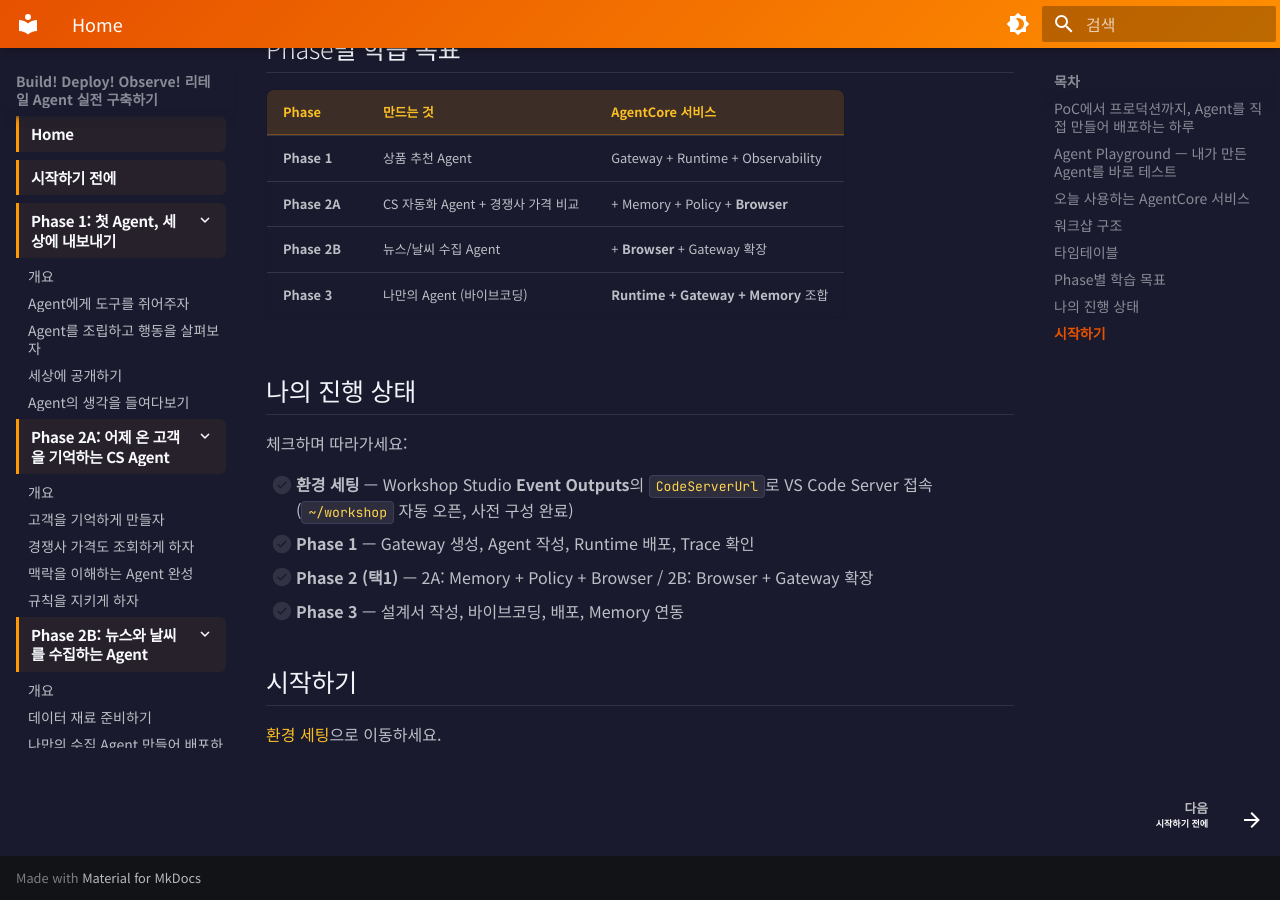
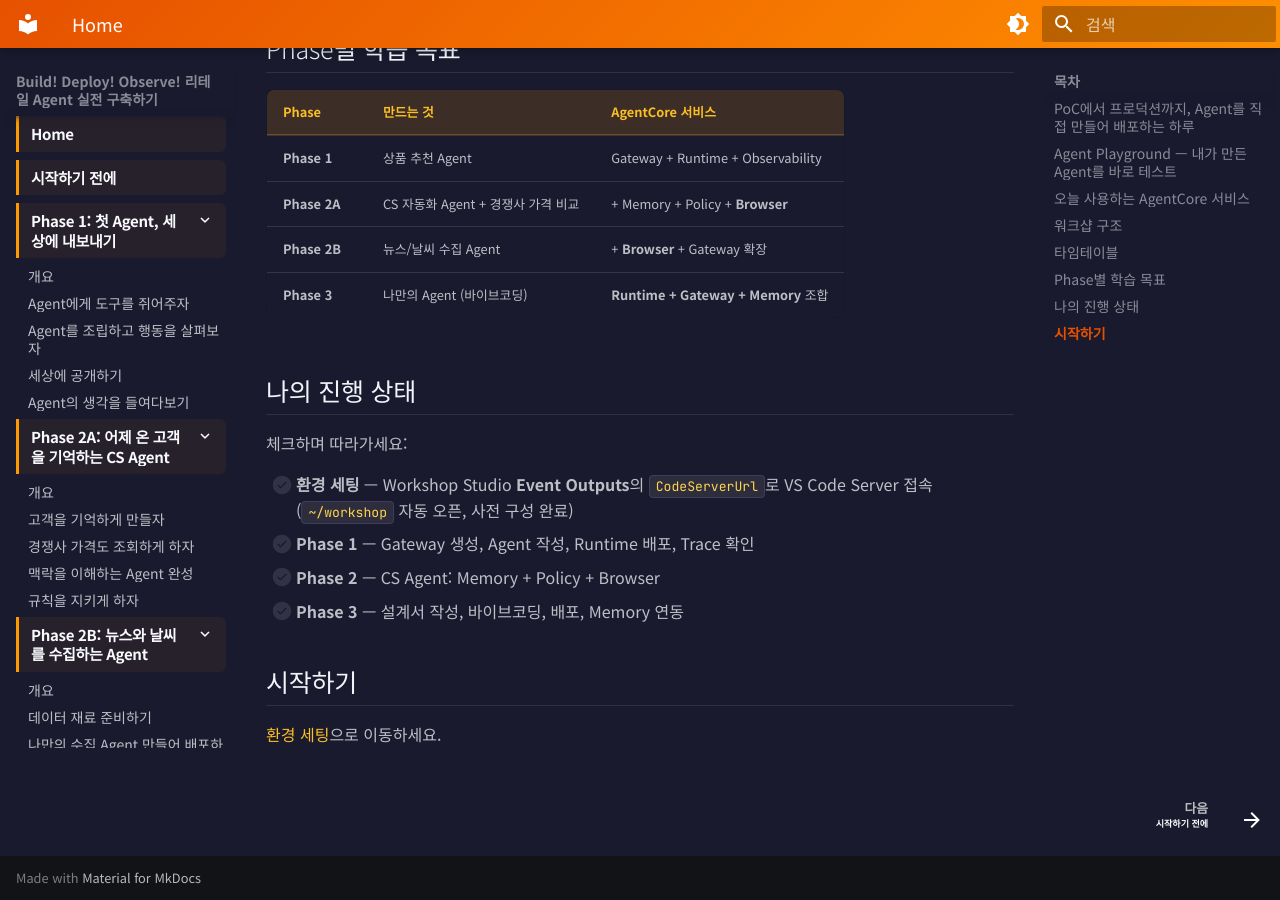
Before and after one commit to kjhyuok/rcg-agentcore-workshop-guide, an MkDocs documentation site: the page built from docs/index.md, in a window 1280 px wide and 900 px high, scrolled down 3595 px. Built offline with MkDocs 1.6.1 and Material for MkDocs 9.7.7, drawn with Linux system fonts in a browser that asks for light colours.

Commit message:
docs: 첫 페이지 진행 상태 체크리스트에서 Phase 2B/택1 제거
Phase 2를 CS Agent 단일 경로로 정리 (2B: Browser + Gateway 확장 및 "택1" 문구 제거).
앞 페이지 체크리스트 텍스트만 수정, 2B 문서/네비게이션은 유지.

Co-Authored-By: Claude Opus 4.8 (1M context) <noreply@anthropic.com>

```diff
--- a/docs/index.md
+++ b/docs/index.md
@@ -105,7 +105,7 @@ graph TD
 
 - [ ] **환경 세팅** — Workshop Studio **Event Outputs**의 `CodeServerUrl`로 VS Code Server 접속 (`~/workshop` 자동 오픈, 사전 구성 완료)
 - [ ] **Phase 1** — Gateway 생성, Agent 작성, Runtime 배포, Trace 확인
-- [ ] **Phase 2 (택1)** — 2A: Memory + Policy + Browser / 2B: Browser + Gateway 확장
+- [ ] **Phase 2** — CS Agent: Memory + Policy + Browser
 - [ ] **Phase 3** — 설계서 작성, 바이브코딩, 배포, Memory 연동
 
 ## 시작하기
```
